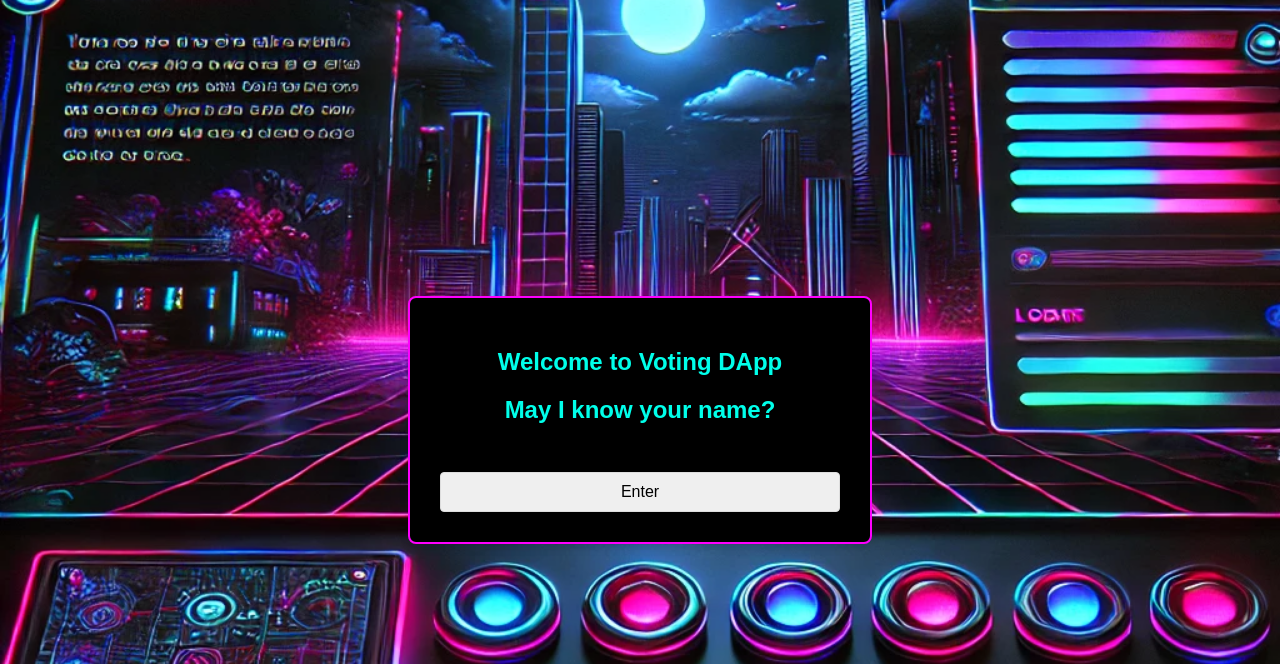
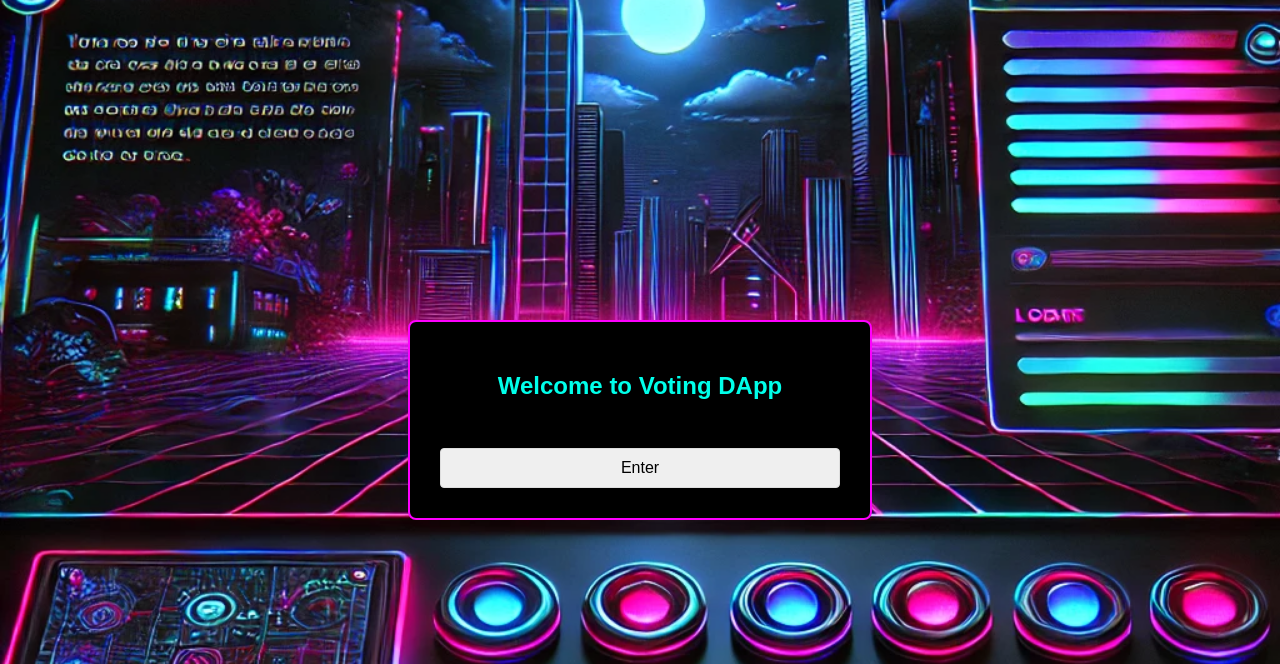
Before and after one commit to natalieybl/SC6113_Voting, a Flask app: page / in a window 1280 px wide. Shown: the top 664 px of the page. Run offline with Flask 3, Linux system fonts and the light colour scheme.

Commit message:
Update index.html

```diff
--- a/templates/index.html
+++ b/templates/index.html
@@ -88,7 +88,6 @@
 <body>
     <div class="container" style="background-color:black; color:#00ffea;">
         <h2>Welcome to Voting DApp</h2>
-        <h2>May I know your name? </h2>
         <br>
         <form action = "/main" method="post" >
             <input type="submit" value="Enter">
```
